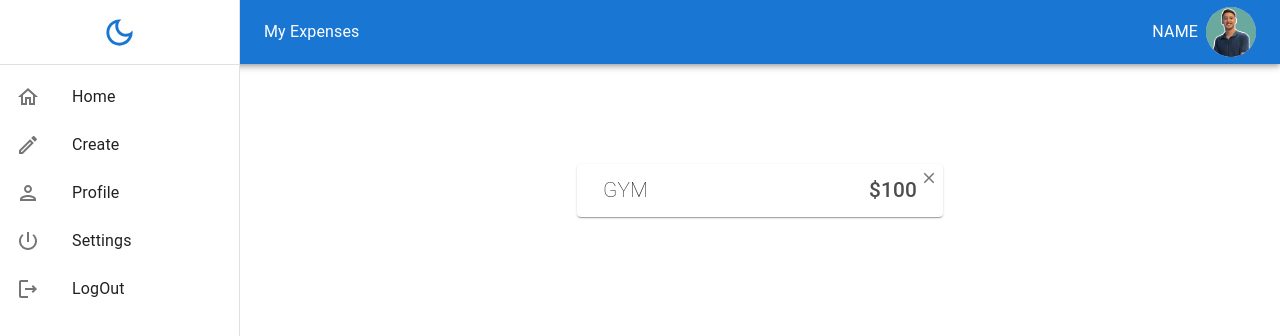
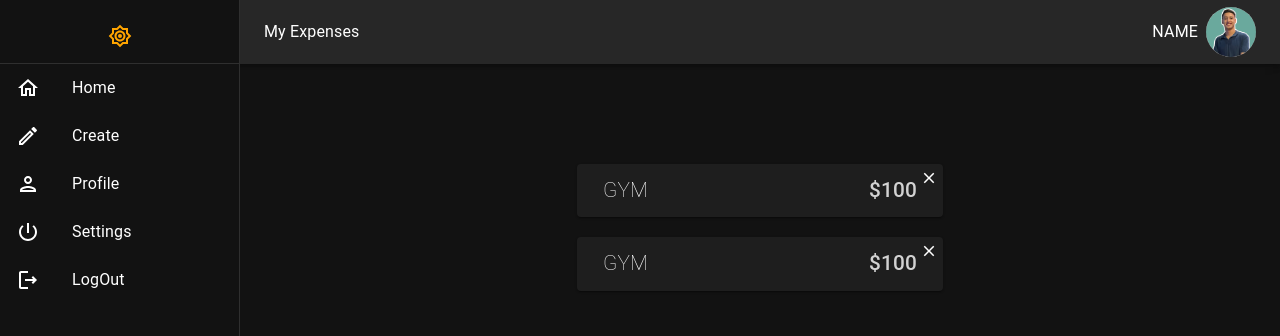
Before and after one commit to Abd0000/mui-toturial, a React (Create React App) app: page / in a window 1280 px wide. Both pictures are taken after a click on the button 119 px from the left and 32 px from the top of the page. Shown: the top 336 px of the page. Built offline with nearby package versions, Linux system fonts and the light colour scheme.

Commit message:
applying the dark mode and organising the whole code

```diff
--- a/src/App.js
+++ b/src/App.js
@@ -7,9 +7,6 @@ import {
   Route,
   RouterProvider,
 } from "react-router-dom";
-import { ThemeProvider, createTheme } from "@mui/material/styles";
-import CssBaseline from "@mui/material/CssBaseline";
-
 
 const router = createBrowserRouter(
   createRoutesFromElements(
@@ -20,33 +17,11 @@ const router = createBrowserRouter(
   )
 );
 
-
-//variable to get store the theme status and adding a new color to the theme (ochre)
-// you can use this color in the theme.palette.ochre.main and so on
-const darkTheme = createTheme({
-  palette: {
-    mode: "light",
-    // @ts-ignore
-    bluee: {
-      main: '#1E88E5',
-      light: '#64B5F6',
-      dark: '#0D47A1',
-      contrastText: '#fff',
-    },
-  },
-
-});
-
-
-
 // the main function
 function App() {
   return (
-    //wrapping the router with the theme provider
-    <ThemeProvider theme={darkTheme}>
-      <CssBaseline />
-      <RouterProvider router={router} />
-    </ThemeProvider>
+
+    <RouterProvider router={router} />
   );
 }
 
--- a/src/components/ListItems.jsx
+++ b/src/components/ListItems.jsx
@@ -13,11 +13,38 @@ import {
   PowerSettingsNewOutlined,
 } from "@mui/icons-material";
 import { useNavigate } from "react-router-dom";
+import { Brightness4Outlined, Brightness7Outlined } from "@mui/icons-material";
+import { Divider, IconButton, useTheme } from "@mui/material";
 
-const ListItems = () => {
+const ListItems = ({ setMyMode }) => {
+  //to get the theme status
+  const myMode = useTheme();
+
+  //to navigate to the different pages without reloading the page
   const navigate = useNavigate();
+
   return (
     <List>
+      <ListItem
+        disablePadding
+        sx={{ display: "flex", justifyContent: "center", alignItems: "center" }}
+      >
+        <IconButton
+          sx={{ height: "55px", width: "55px" }}
+          onClick={() => {
+            setMyMode(myMode.palette.mode === "dark" ? "light" : "dark");
+          }}
+          color="inherit"
+        >
+          {myMode.palette.mode === "dark" ? (
+            <Brightness7Outlined sx={{ color: "orange" }} />
+          ) : (
+            <Brightness4Outlined />
+          )}
+        </IconButton>
+      </ListItem>
+      <Divider />
+
       <ListItem disablePadding>
         <ListItemButton
           onClick={() => {
--- a/src/components/Sidebar.jsx
+++ b/src/components/Sidebar.jsx
@@ -1,13 +1,9 @@
-import {
-  Divider,
-  Drawer,
-  IconButton,
-} from "@mui/material";
+import {Drawer } from "@mui/material";
 import React from "react";
 import ListItems from "./ListItems";
-import { DarkModeOutlined } from "@mui/icons-material";
 
-const Sidebar = ({ drawerWidth }) => {
+
+const Sidebar = ({ drawerWidth, setMyMode }) => {
   return (
     <Drawer
       sx={{
@@ -21,21 +17,7 @@ const Sidebar = ({ drawerWidth }) => {
       variant="permanent"
       anchor="left"
     >
-
-      <IconButton
-      size="small"
-        sx={{
-          display: "flex",
-          alignItems: "center",
-          justifyContent: "center",
-          height: "64px",
-          color: "primary.main",
-        }}
-      >
-        <DarkModeOutlined fontSize="large"/>
-      </IconButton>
-      <Divider />
-      <ListItems />
+      <ListItems setMyMode={setMyMode} />
     </Drawer>
   );
 };
--- a/src/pages/Create/Create.jsx
+++ b/src/pages/Create/Create.jsx
@@ -33,8 +33,8 @@ const Create = () => {
         sx={{
           width: "80px",
           pl: "25px",
-          color: "bluee.contrastText",
-          ":hover": { backgroundColor: "bluee.dark" }, //here we are using the new color bluee
+          color: "bluee",
+          ":hover": { backgroundColor: "bluee.light" }, //here we are using the new color bluee
         }}
         variant="contained"
       >
--- a/src/pages/Home/Home.jsx
+++ b/src/pages/Home/Home.jsx
@@ -6,6 +6,24 @@ import { ClearOutlined } from "@mui/icons-material";
 const Home = () => {
   return (
     <Box>
+      <Paper
+        sx={{
+          width: "366px",
+          display: "flex",
+          justifyContent: "space-between",
+          p: "10px",
+          mb: "20px",
+          position: "relative",
+        }}
+      >
+        <Typography sx={{ml:"16px",fontWeight:"5",fontSize:"1.3em"}} variant="h6">GYM</Typography>
+        <Typography sx={{mr: "16px",fontSize:"1.3em",opacity:"0.8",fontWeight:"500"}} variant="h6">$100</Typography>
+        <IconButton size="small" sx={{ position: "absolute", top: 0, right: 0}}>
+          <ClearOutlined fontSize="inherit"/>
+        </IconButton>
+      </Paper>
+
+
       <Paper
         sx={{
           width: "366px",
--- a/src/pages/Root.jsx
+++ b/src/pages/Root.jsx
@@ -1,18 +1,48 @@
-import React from "react";
+import React, { useState } from "react";
 import { Outlet } from "react-router-dom";
 import Navbar from "components/Navbar";
 import Sidebar from "components/Sidebar";
-import { Box } from "@mui/material";
+import { Box, CssBaseline } from "@mui/material";
+import { ThemeProvider, createTheme } from "@mui/material/styles";
 const drawerWidth = 240;
+
+//variable to get store the theme status and adding a new color to the theme (ochre)
+// you can use this color in the theme.palette.ochre.main and so on
+
+
+
 const Root = () => {
+  const [myMode, setMyMode] = useState("light");
+
+  const darkTheme = createTheme({
+    palette: {
+      // @ts-ignore
+      mode: myMode,
+      // @ts-ignore
+      bluee: {
+        main: '#1E88E5',
+        light: '#64B5F6',
+        dark: '#0D47A1',
+        contrastText: '#fff',
+      },
+    },
+
+  });
+
+
+
+
   return (
+    <ThemeProvider theme={darkTheme}>
+    <CssBaseline />
     <div>
       <Navbar drawerWidth={drawerWidth} />
-      <Sidebar drawerWidth={drawerWidth} />
+      <Sidebar drawerWidth={drawerWidth} setMyMode={setMyMode}  />
       <Box  component={"main"} sx={{ml:`${drawerWidth}px`, display:"flex",alignItems:"center",justifyContent:"center",mt:"100px"}}>
         <Outlet />
       </Box>
     </div>
+  </ThemeProvider>
   );
 };
 
```
